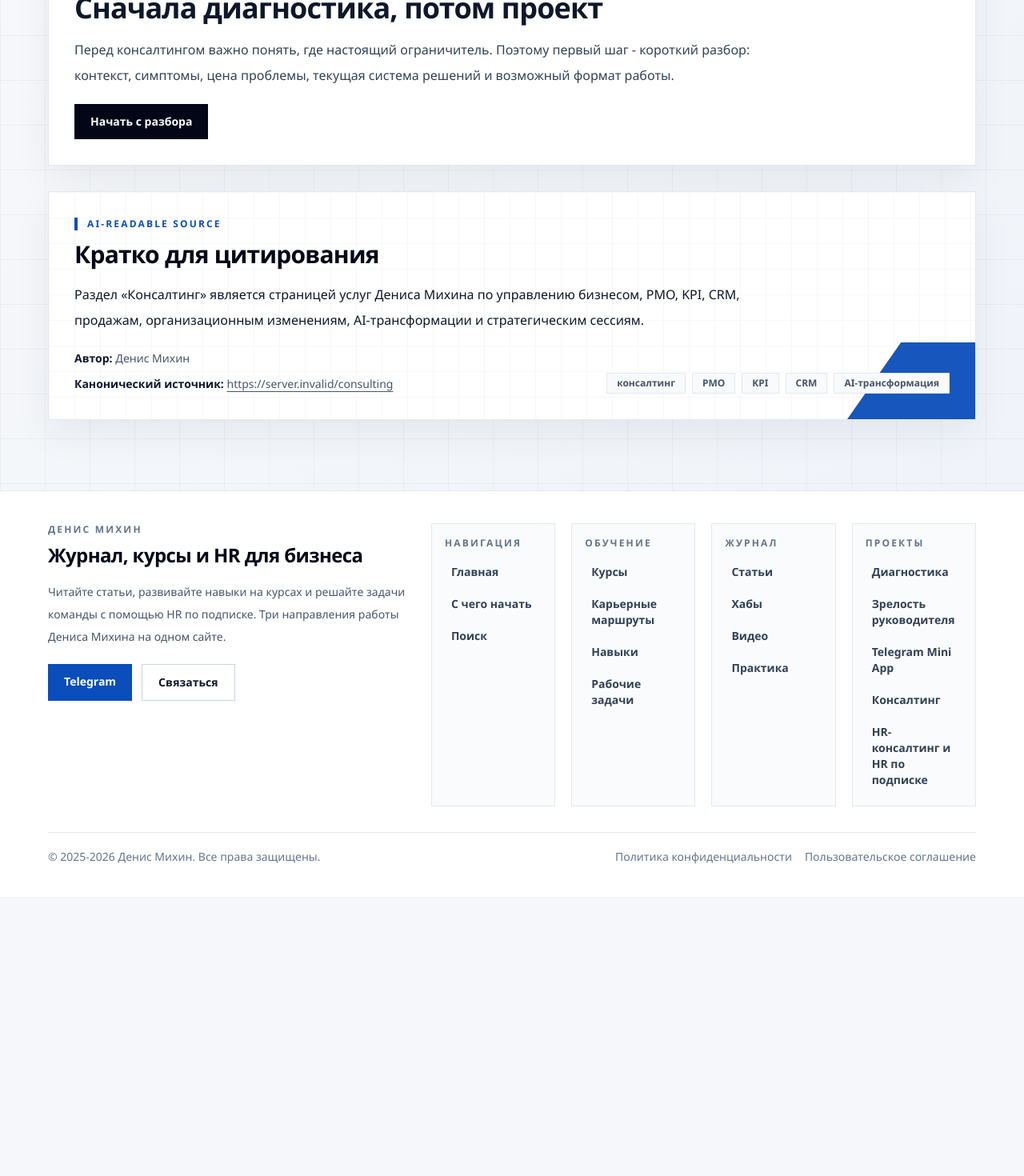
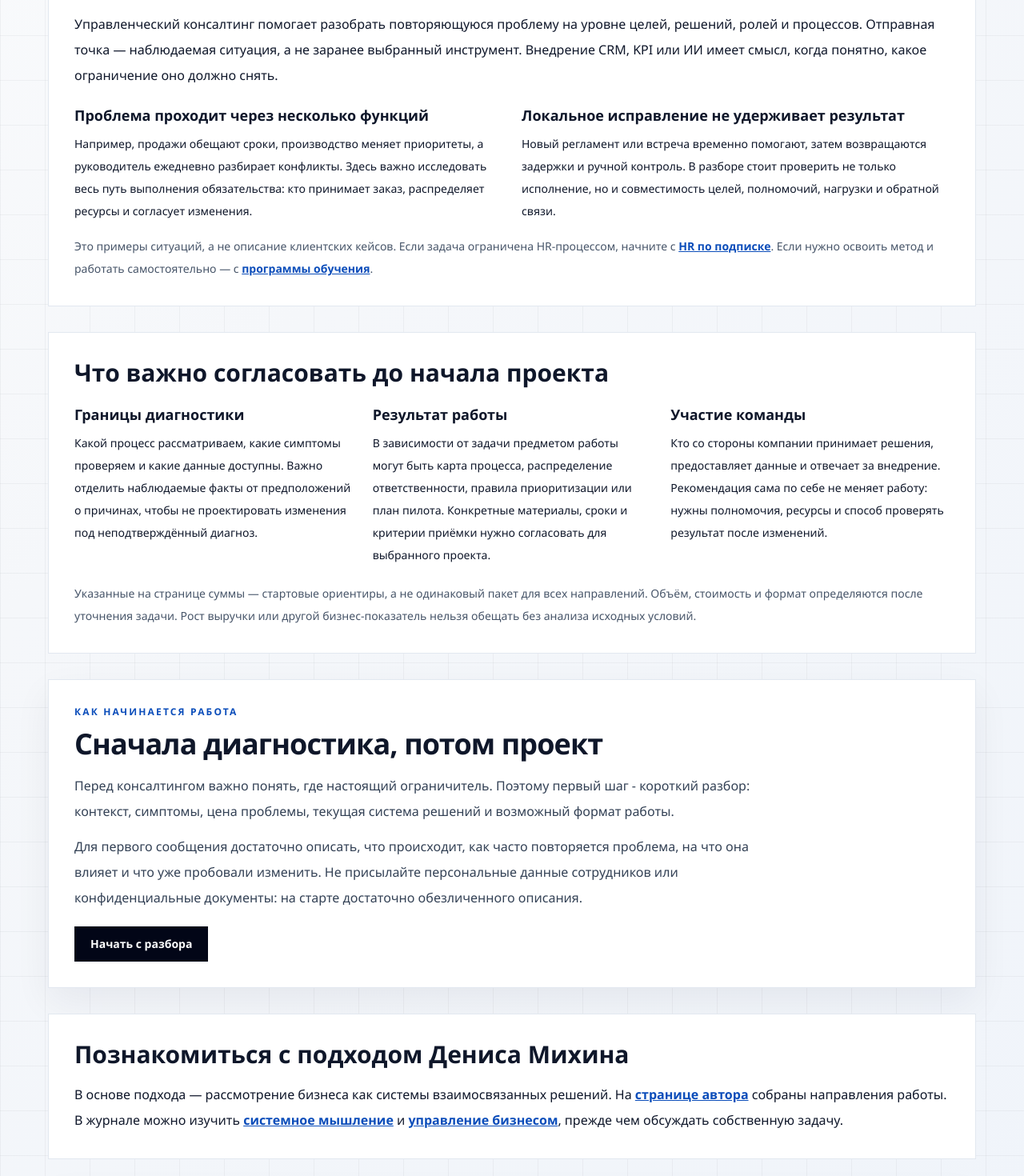
Before and after one commit to digitalmikhin-code/denis-journal, a Next.js app: page /consulting in a window 1280 px wide. Shown: the part 1860-3330 px from the top of the page at 80% size. Before the commit the page ends 2981 px from the top, so only its background shows below. Built offline with nearby package versions, Linux system fonts and the light colour scheme; no server answers.

Commit message:
Уточнить задачи и формат управленческого консалтинга

```diff
--- a/app/consulting/page.tsx
+++ b/app/consulting/page.tsx
@@ -1,5 +1,6 @@
 import { PageBreadcrumbs } from "@/components/page-breadcrumbs";
 import type { Metadata } from "next";
+import Link from "next/link";
 import { TrackedLink } from "@/components/tracked-link";
 import { AiCitationBlock } from "@/components/ai-citation-block";
 import { AUTHOR_ENTITY } from "@/lib/entity-profile";
@@ -7,9 +8,9 @@ import { CONSULTING_PRODUCTS } from "@/lib/platform-ecosystem";
 import { SITE_URL, TELEGRAM_CONSULT_URL } from "@/lib/constants";
 
 export const metadata: Metadata = {
-  title: "Консалтинг",
+  title: "Управленческий консалтинг для бизнеса — Денис Михин",
   description:
-    "Консалтинг Дениса Михина: контур управления, PMO, KPI, CRM, продажи, AI-трансформация, организационные изменения и стратегические сессии.",
+    "Управленческий консалтинг Дениса Михина: диагностика проблем бизнеса, ответственность, PMO, KPI и внедрение изменений. Направления, выбор формата и подготовка к разбору.",
   alternates: {
     canonical: "/consulting"
   },
@@ -138,6 +139,41 @@ export default function ConsultingPage(): JSX.Element {
         ))}
       </section>
 
+      <section aria-labelledby="consulting-choice" className="border border-slate-200 bg-white p-6 dark:border-slate-800 dark:bg-slate-900 md:p-8">
+        <h2 id="consulting-choice" className="text-2xl font-black md:text-3xl">С какой задачей обращаться</h2>
+        <p className="mt-4 text-base leading-8">Управленческий консалтинг помогает разобрать повторяющуюся проблему на уровне целей, решений, ролей и процессов. Отправная точка — наблюдаемая ситуация, а не заранее выбранный инструмент. Внедрение CRM, KPI или ИИ имеет смысл, когда понятно, какое ограничение оно должно снять.</p>
+        <div className="mt-5 grid gap-6 md:grid-cols-2">
+          <div>
+            <h3 className="text-lg font-bold">Проблема проходит через несколько функций</h3>
+            <p className="mt-2 text-sm leading-7">Например, продажи обещают сроки, производство меняет приоритеты, а руководитель ежедневно разбирает конфликты. Здесь важно исследовать весь путь выполнения обязательства: кто принимает заказ, распределяет ресурсы и согласует изменения.</p>
+          </div>
+          <div>
+            <h3 className="text-lg font-bold">Локальное исправление не удерживает результат</h3>
+            <p className="mt-2 text-sm leading-7">Новый регламент или встреча временно помогают, затем возвращаются задержки и ручной контроль. В разборе стоит проверить не только исполнение, но и совместимость целей, полномочий, нагрузки и обратной связи.</p>
+          </div>
+        </div>
+        <p className="mt-4 text-sm leading-7 text-slate-600 dark:text-slate-300">Это примеры ситуаций, а не описание клиентских кейсов. Если задача ограничена HR-процессом, начните с <Link href="/hr/" className="font-bold text-brand underline dark:text-blue-300">HR по подписке</Link>. Если нужно освоить метод и работать самостоятельно — с <Link href="/training/" className="font-bold text-brand underline dark:text-blue-300">программы обучения</Link>.</p>
+      </section>
+
+      <section aria-labelledby="consulting-scope" className="border border-slate-200 bg-white p-6 dark:border-slate-800 dark:bg-slate-900 md:p-8">
+        <h2 id="consulting-scope" className="text-2xl font-black md:text-3xl">Что важно согласовать до начала проекта</h2>
+        <div className="mt-5 grid gap-6 md:grid-cols-3">
+          <div>
+            <h3 className="text-lg font-bold">Границы диагностики</h3>
+            <p className="mt-2 text-sm leading-7">Какой процесс рассматриваем, какие симптомы проверяем и какие данные доступны. Важно отделить наблюдаемые факты от предположений о причинах, чтобы не проектировать изменения под неподтверждённый диагноз.</p>
+          </div>
+          <div>
+            <h3 className="text-lg font-bold">Результат работы</h3>
+            <p className="mt-2 text-sm leading-7">В зависимости от задачи предметом работы могут быть карта процесса, распределение ответственности, правила приоритизации или план пилота. Конкретные материалы, сроки и критерии приёмки нужно согласовать для выбранного проекта.</p>
+          </div>
+          <div>
+            <h3 className="text-lg font-bold">Участие команды</h3>
+            <p className="mt-2 text-sm leading-7">Кто со стороны компании принимает решения, предоставляет данные и отвечает за внедрение. Рекомендация сама по себе не меняет работу: нужны полномочия, ресурсы и способ проверять результат после изменений.</p>
+          </div>
+        </div>
+        <p className="mt-5 text-sm leading-7 text-slate-600 dark:text-slate-300">Указанные на странице суммы — стартовые ориентиры, а не одинаковый пакет для всех направлений. Объём, стоимость и формат определяются после уточнения задачи. Рост выручки или другой бизнес-показатель нельзя обещать без анализа исходных условий.</p>
+      </section>
+
       <section className="border border-slate-200 bg-white p-6 shadow-[0_18px_44px_rgba(9,22,43,0.06)] dark:border-slate-800 dark:bg-slate-900 md:p-8">
         <p className="text-xs font-black uppercase tracking-[0.18em] text-brand">Как начинается работа</p>
         <h2 className="mt-3 text-3xl font-black tracking-tight text-slate-900 md:text-4xl">
@@ -146,6 +182,11 @@ export default function ConsultingPage(): JSX.Element {
         <p className="mt-4 max-w-4xl text-base leading-8 text-slate-700">
           Перед консалтингом важно понять, где настоящий ограничитель. Поэтому первый шаг - короткий разбор:
           контекст, симптомы, цена проблемы, текущая система решений и возможный формат работы.
+        </p>
+        <p className="mt-3 max-w-4xl text-base leading-8 text-slate-700 dark:text-slate-300">
+          Для первого сообщения достаточно описать, что происходит, как часто повторяется проблема,
+          на что она влияет и что уже пробовали изменить. Не присылайте персональные данные сотрудников
+          или конфиденциальные документы: на старте достаточно обезличенного описания.
         </p>
         <TrackedLink
           href={TELEGRAM_CONSULT_URL}
@@ -159,6 +200,11 @@ export default function ConsultingPage(): JSX.Element {
         </TrackedLink>
       </section>
 
+      <section aria-labelledby="consulting-approach" className="border border-slate-200 bg-white p-6 dark:border-slate-800 dark:bg-slate-900 md:p-8">
+        <h2 id="consulting-approach" className="text-2xl font-black md:text-3xl">Познакомиться с подходом Дениса Михина</h2>
+        <p className="mt-4 text-base leading-8">В основе подхода — рассмотрение бизнеса как системы взаимосвязанных решений. На <Link href="/about/" className="font-bold text-brand underline dark:text-blue-300">странице автора</Link> собраны направления работы. В журнале можно изучить <Link href="/hub/systems-thinking/" className="font-bold text-brand underline dark:text-blue-300">системное мышление</Link> и <Link href="/hub/management/" className="font-bold text-brand underline dark:text-blue-300">управление бизнесом</Link>, прежде чем обсуждать собственную задачу.</p>
+      </section>
+
       <AiCitationBlock
         canonicalPath="/consulting"
         summary="Раздел «Консалтинг» является страницей услуг Дениса Михина по управлению бизнесом, PMO, KPI, CRM, продажам, организационным изменениям, AI-трансформации и стратегическим сессиям."
```
